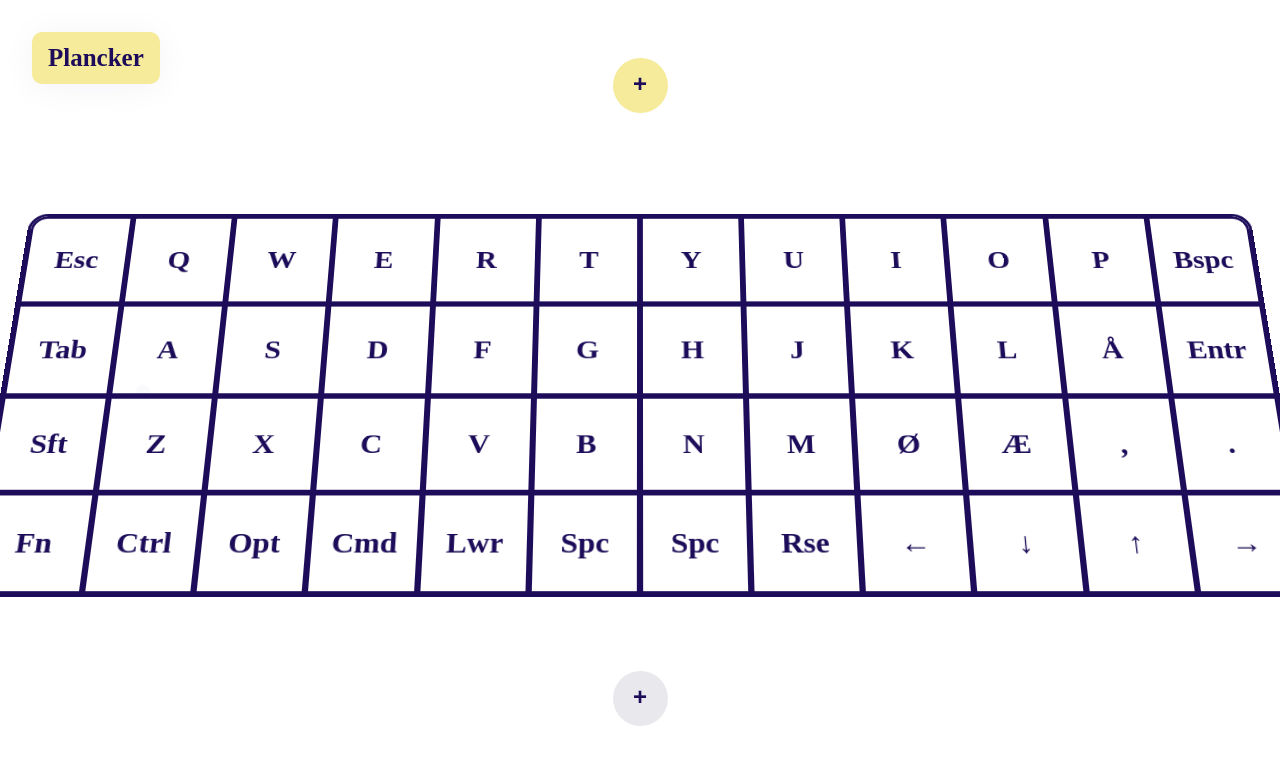
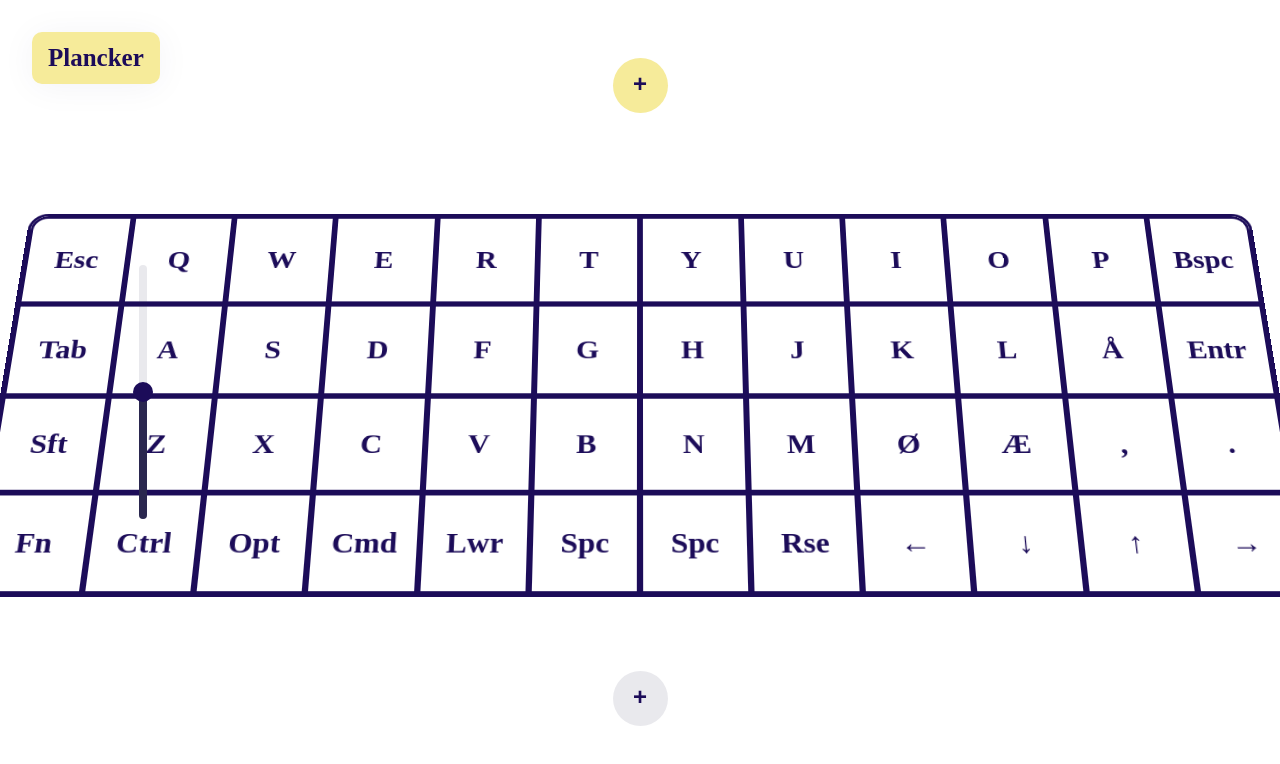
Before and after one commit to s-rd/plancker, a Vue app: page / in a window 1280 px wide. Shown: the top 764 px of the page. Built offline with nearby package versions, Linux system fonts and the light colour scheme.

Commit message:
Add slider module

```diff
--- a/src/assets/sass/modules/_home.scss
+++ b/src/assets/sass/modules/_home.scss
@@ -10,5 +10,6 @@
   &__slider {
     position: absolute;
     left: $spacing--yuge;
+    z-index: 100;
   }
 }
--- a/src/assets/sass/modules/_keyboard.scss
+++ b/src/assets/sass/modules/_keyboard.scss
@@ -22,7 +22,7 @@
     overflow: hidden;
     transform-style: flat;
     transform: rotateX(25deg);
-    transition: ease 0.2s transform;
+    transition: ease 0.5s transform;
     transform-origin: center center;
     backface-visibility: hidden;
     grid-template-columns: 1fr 1fr 1fr 1fr 1fr 1fr 1fr 1fr 1fr 1fr 1fr 1fr;
--- a/src/assets/sass/modules/_slider.scss
+++ b/src/assets/sass/modules/_slider.scss
@@ -6,38 +6,65 @@
   &__line {
     display: block;
     height: inherit;
-    width: 6px;
+    width: 8px;
     background: $color__light;
     margin: $spacing--small auto;
-    border-radius: 3px;
+    border-radius: 4px;
     order: 2;
     position: relative;
   }
   &__fill {
-
+    display: block;
+    bottom: 0;
+    width: 8px;
+    top: 50%;
+    background: $color__black;
+    position: absolute;
+    border-radius: inherit;
+    transition: ease 0.3s all;
   }
   &__handle {
     position: absolute;
     top: 50%;
     transform: translate(-50%, -50%);
-    width: 15px;
-    height: 15px;
+    width: 20px;
+    height: 20px;
     background: $color__tertiary;
     border-radius: 50%;
     cursor: -webkit-grab;
-    transition: ease 0.1s all;
+    transition: ease 0.3s all;
     &:hover {
       width: 30px;
       height: 30px;
+      transition: ease 0.1s all;
       box-shadow: rgba($color__tertiary, 0.05) 0px 3px 25px;
     }
     &:active {
+      transition: ease 0.1s all;
       box-shadow: rgba($color__tertiary, 0.05) 0px 3px 25px;
       cursor: -webkit-grabbing;
       width: 25px;
       height: 25px;
       user-select: none;
     }
+  }
+  &__handle-label {
+    opacity: 0;
+    position: absolute;
+    margin-left: $spacing--medium;
+    top: 50%;
+    transform: translate(-1rem, -52%);
+    padding: $spacing;
+    background: $color__primary;
+    border-radius: 35px;
+    font-weight: 600;
+    font-size: 1.2rem;
+    color: $color__black;
+    white-space: nowrap;
+    transition: ease 0.3s transform, ease 0.3s opacity;
+    transition-delay: 0.1s;
+    box-shadow: rgba($color__tertiary, 0.05) 0px 3px 25px;
+    pointer-events: none;
   }
   &__label {
     opacity: 0;
@@ -60,4 +87,18 @@
   &--horizontal {
     // @TODO whenever I need it lol
   }
+
+  &--dragging {
+    .slider__handle {
+      transition: 0s;
+    }
+    .slider__handle-label {
+      opacity: 1;
+      visibility: visible;
+      transform: translate(0, -52%);
+    }
+    .slider__fill {
+      transition: 0s;
+    }
+  }
 }
--- a/src/components/Home.vue
+++ b/src/components/Home.vue
@@ -1,13 +1,14 @@
 <template>
   <div class="home">
-    <div class="home__slider slider slider--vertical">
-      <span class="slider__line">
-        <span class="slider__fill"></span>
-        <span class="slider__handle"></span>
-      </span>
-      <span class="slider__label slider__label--max">Max</span>
-      <span class="slider__label slider__label--min">Min</span>
-    </div>
+
+    <vertical-slider
+      class="home__slider"
+      :value.sync="slider.value"
+      :min-value="slider.min"
+      :max-value="slider.max"
+      :custom-label="sliderLabel"
+    />
+
     <main class="keyboard__list">
       <button class="keyboard__add-button button button--icon button--primary icon--add"><span>Add layer</span></button>
       <div v-for="ghost in uppers" class="keyboard keyboard--ghost keyboard--ghost-upper">
@@ -16,7 +17,7 @@
         </ul>
       </div>
       <div class="keyboard">
-        <ul class="keyboard__keys">
+        <ul class="keyboard__keys":style="keyboardTiltStyle">
           <li v-for="(key, i) in keys" class="keyboard__key key" :class="`key--${i}`">
             <span class="key__name">{{ key.name }}</span>
             <span class="key__code">{{ key.code }}</span>
@@ -30,26 +31,52 @@
       </div>
       <button class="keyboard__add-button button button--icon icon--add"><span>Add layer</span></button>
     </main>
+
   </div>
 </template>
 
 <script>
 import keymap from '@/assets/keymaps/semonje'
+import VerticalSlider from '@/components/VerticalSlider'
 
 export default {
   name: 'home',
+  components: {
+    VerticalSlider,
+  },
   data () {
     return {
       keys: keymap,
       rowAmount: 4,
       uppers: 0,
       lowers: 0,
+      slider: {
+        value: 50,
+        min: 0,
+        max: 100,
+      },
     }
   },
   computed: {
     rows() {
       return []
     },
+    keyboardTilt() {
+      const val = this.slider.value
+      const minTilt = 0
+      const maxTilt = 50
+
+      const tilt = val * (maxTilt / this.slider.max)
+
+      return tilt;
+    },
+    keyboardTiltStyle() {
+      return { transform: `rotateX(${this.keyboardTilt}deg)`}
+    },
+    sliderLabel() {
+      const deg = Math.floor(this.keyboardTilt)
+      return `${deg}° degrees`
+    },
   },
 }
 </script>
--- /dev/null
+++ b/src/components/VerticalSlider.vue
@@ -0,0 +1,132 @@
+<template>
+  <div class="slider slider--vertical" :class="sliderClass">
+    <span class="slider__line" @click="selectValue" :ref="ref">
+      <span class="slider__fill" :style="{ top: topOffset }"/>
+      <span class="slider__handle" :style="{ top: topOffset }">
+        <span class="slider__handle-label" v-if="customLabel">
+          {{ customLabel }}
+        </span>
+      </span>
+    </span>
+    <span class="slider__label slider__label--max">Max</span>
+    <span class="slider__label slider__label--min">Min</span>
+  </div>
+</template>
+
+<script>
+export default {
+  name: 'vertical-slider',
+  props: {
+    value: {
+      type: Number,
+      default: 50,
+    },
+    minValue: {
+      type: Number,
+      required: false,
+      default: 0,
+    },
+    maxValue: {
+      type: Number,
+      required: false,
+      default: 100,
+    },
+    customLabel: {
+      type: String,
+      required: false,
+    },
+  },
+  data() {
+    return {
+      dragging: false,
+      decimal: 0,
+      name: 'slider',
+    }
+  },
+  mounted() {
+    this.setOffset(this.value)
+    this.addEventListeners()
+  },
+  destroyed() {
+    this.removeEventListeners()
+  },
+  methods: {
+    update(value) {
+      let newVal = value;
+
+      // Min and max values
+      if (newVal < this.minValue && newVal !== '') newVal = this.minValue;
+      else if (newVal > this.maxValue) newVal = this.maxValue;
+
+      // Don't set empties
+      if (newVal !== '') this.$emit('update:value', newVal)
+    },
+    startDrag(e) {
+      const isRootEl = e.target === this.$el
+      const isChild = this.$el.contains(e.target)
+      const isOutside = !isRootEl && !isChild
+
+      // Don't start dragging if click is outside
+      if (isOutside) return
+
+      this.dragging = true
+    },
+    stopDrag() {
+      if (this.dragging) {
+        this.dragging = false
+        this.$emit('stopDrag')
+      }
+    },
+    drag(e) {
+      if (this.dragging) this.selectValue(e)
+    },
+    selectValue(e) {
+      let pos = e.touches ? e.touches[0].pageY : e.pageY
+      let src = this.$refs[this.ref]
+      const size = src && src.offsetHeight
+
+      // eslint-disable-next-line
+      do {
+        pos -= src.offsetTop
+      } while ((src = src.offsetParent))
+
+      this.decimal = pos / size
+      this.update(this.minValue + Math.round(this.decimal * this.maxValue))
+    },
+    setOffset(newVal) {
+      if (newVal === '') return
+      const val = newVal - this.minValue
+      const max = this.maxValue - this.minValue
+      this.decimal = val / max
+    },
+    addEventListeners() {
+      document.addEventListener('mousedown', this.startDrag)
+      document.addEventListener('mouseup', this.stopDrag)
+      document.addEventListener('mousemove', this.drag)
+    },
+    removeEventListeners() {
+      document.removeEventListener('mousedown', this.startDrag)
+      document.removeEventListener('mouseup', this.stopDrag)
+      document.removeEventListener('mousemove', this.drag)
+    },
+  },
+  computed: {
+    ref() {
+      return `slider-${this.name}`
+    },
+    topOffset() {
+      let dec = this.decimal
+
+      // Min and max values
+      if (dec < 0) dec = 0
+      else if (dec > 1) dec = 1
+
+      return `${dec * 100}%`
+    },
+    sliderClass() {
+      const dragClass = this.dragging ? ' slider--dragging' : ''
+      return dragClass
+    },
+  },
+}
+</script>
```
